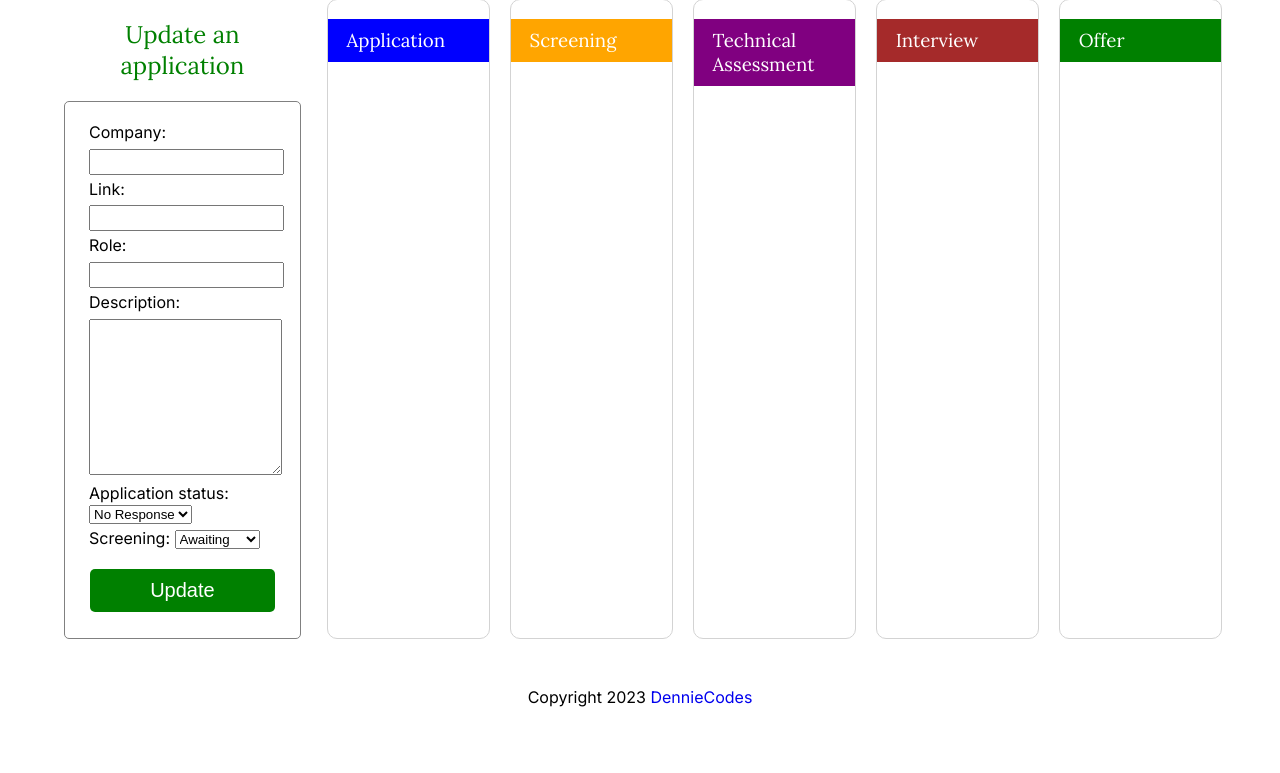
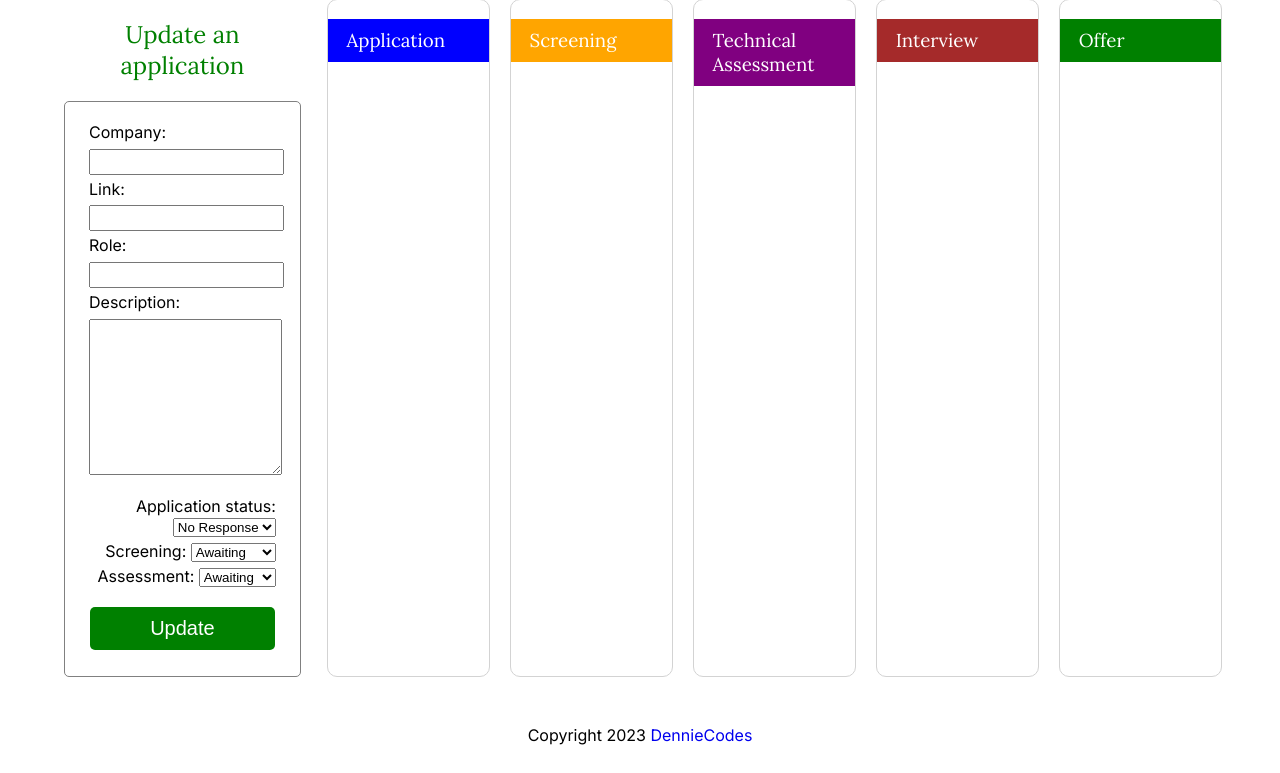
Before and after one commit to DennieCodes/jobfindr, a Django app: template applications/templates/applications/update.html in a window 1280 px wide. Shown: the part 222-995 px from the top of the page. Before the commit the page ends 929 px from the top, so only its background shows below. Run offline with Django 4.2, Linux system fonts and the light colour scheme; the template is opened without the code that fills it: values that come from a table or form of the project are taken from there, others are empty.

Commit message:
Added assessment model field, updated application listing

```diff
--- a/applications/forms.py
+++ b/applications/forms.py
@@ -21,4 +21,5 @@ class ApplicationFullForm(ModelForm):
       "description",
       "application_status",
       "screening",
+      "assessment",
     )
--- a/applications/models.py
+++ b/applications/models.py
@@ -10,6 +10,12 @@ class ApplicationStatus(models.TextChoices):
 class Screening(models.TextChoices):
   AWAITING = "W", "Awaiting"
   ADVANCING = "A", "Advancing"
+  REJECTED = "R", "Rejected"
+
+class Assessment(models.TextChoices):
+  AWAITING = "W", "Awaiting"
+  ONGOING = "O", "On-going"
+  PASSED = "P", "Passed"
   REJECTED = "R", "Rejected"
 
 class Application(models.Model):
@@ -30,6 +36,12 @@ class Application(models.Model):
     default=Screening.AWAITING
   )
 
+  assessment = models.CharField(
+    max_length=1,
+    choices=Assessment.choices,
+    default=Assessment.AWAITING
+  )
+
   applicant=models.ForeignKey(
     settings.AUTH_USER_MODEL,
     related_name="applications",
--- a/applications/static/css/applications.css
+++ b/applications/static/css/applications.css
@@ -44,6 +44,7 @@ aside {
 
   & textarea {
     margin-top: .5em;
+    margin-bottom: 1em;
     width: 100%;
   }
 
@@ -91,10 +92,17 @@ aside {
   }
 }
 
+p:has(select) {
+  text-align: right;
+}
+
 .no-response {
   color: darkgray;
 }
 
+.on-going {
+  color: blue;
+}
 .advancing {
   color: green;
 }
--- a/applications/templates/application.html
+++ b/applications/templates/application.html
@@ -58,9 +58,21 @@
         <h3>Technical Assessment</h3>
         <ul>
           {% for apply in applications %}
-          <li>
-            {{ apply.company }}
-          </li>
+          {% if apply.screening == "A" %}
+            <li>
+              <a href={% url 'update_application' apply.id %}
+              {% if apply.assessment == "P" %}
+              class="advancing"
+              {% elif apply.assessment == "R" %}
+              class="rejection"
+              {% elif apply.assessment == "O" %}
+              class="ongoing"
+              {% else %}
+              class="no-response"
+              {% endif %}
+                >{{ apply.company }}</a>
+            </li>
+          {% endif %}
           {% endfor %}
         </ul>
       </div>
```
Also changed, not shown: applications/migrations/0011_application_assessment.py (added).
